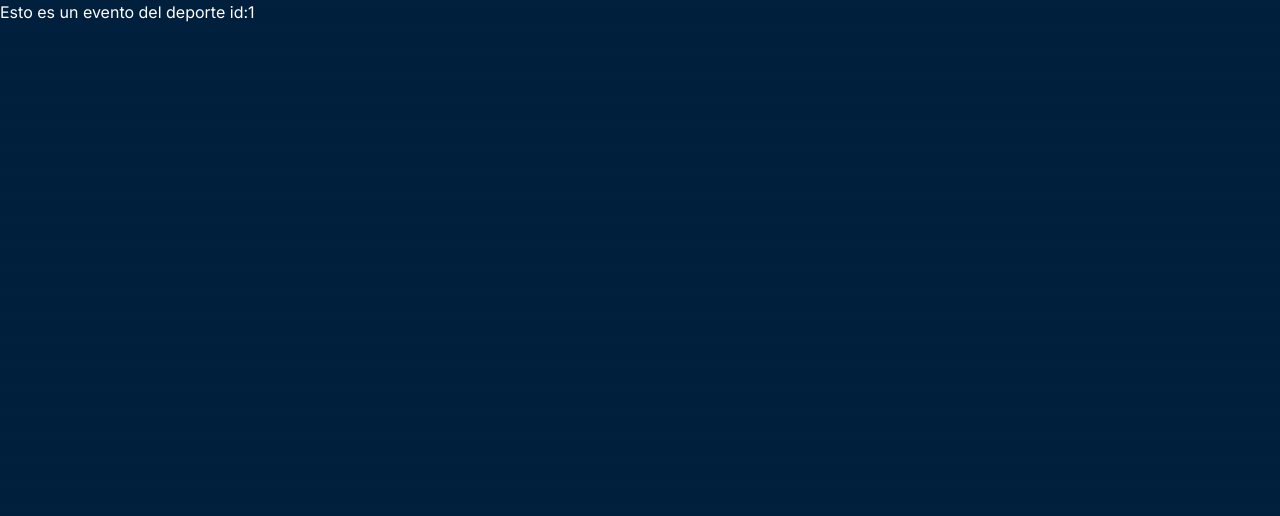
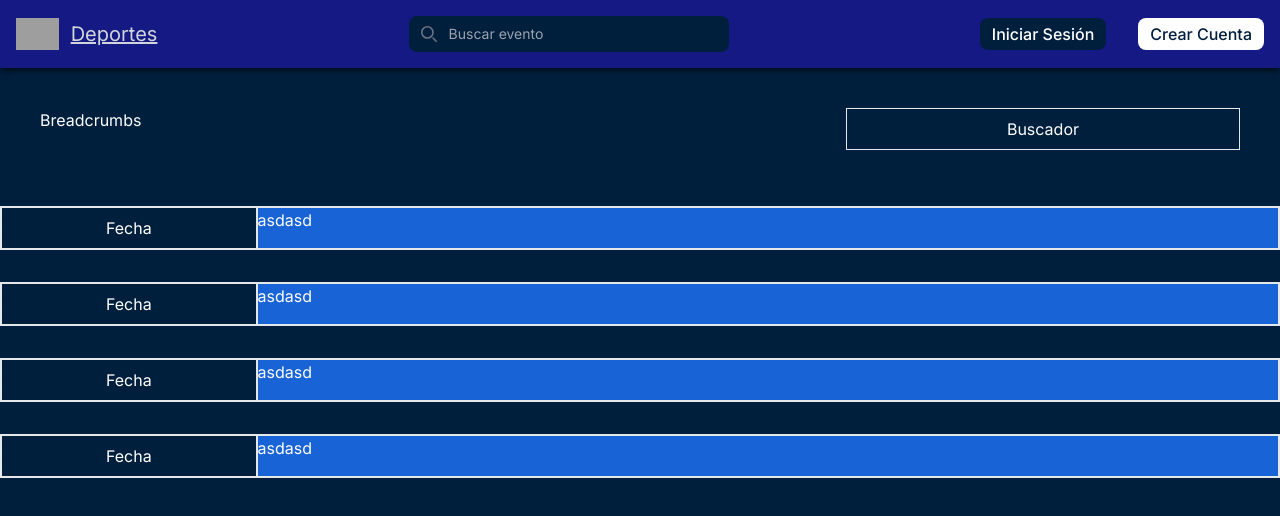
Before and after one commit to NahuelNGomez/Medalgram, a Next.js app in the folder src/frontend/medalgram/: page /sports/1/events in a window 1280 px wide. Shown: the top 516 px of the page. Built offline with nearby package versions, Linux system fonts and the light colour scheme; grey boxes are pictures that could not be loaded.

Commit message:
update event

```diff
--- a/src/frontend/medalgram/src/app/sports/[id]/events/page.tsx
+++ b/src/frontend/medalgram/src/app/sports/[id]/events/page.tsx
@@ -1,3 +1,6 @@
+import NavegationBar from "@/components/NavegationBar";
+import PreviewEvent from "@/components/PreviewEvent";
+
 interface SportProps {
     params: {id: number}
 }
@@ -5,6 +8,18 @@ interface SportProps {
 export default function Page({params: {id}}: SportProps) {
 
     return (
-        <div>Esto es un evento del deporte id:{id}</div>
+        <main className="flex flex-col">
+           <NavegationBar/>
+           <div className="flex flex-wrap justify-between p-10">
+            <p>Breadcrumbs</p>
+            <div className="border p-2 px-40">Buscador</div>
+           </div>
+            <PreviewEvent/>
+            <PreviewEvent/>
+            <PreviewEvent/>
+            <PreviewEvent/>
+        </main>
+
+
     );
 }
--- /dev/null
+++ b/src/frontend/medalgram/src/components/PreviewEvent.tsx
@@ -0,0 +1,10 @@
+export default function PreviewEvent(){
+
+    return (
+        <main className="flex flex-wrap border w-full my-4">
+            <div className="border w-1/5 py-2 flex align-content justify-center">Fecha</div>
+            <div className="border bg-dark2 w-4/5 text-white">asdasd</div>
+            {/* sin terminar */ }
+        </main>
+    )
+}
--- a/src/frontend/medalgram/src/components/Sport.tsx
+++ b/src/frontend/medalgram/src/components/Sport.tsx
@@ -3,8 +3,8 @@ import Link from "next/link";
 interface componentsArgs {
     title: string;
     description: string;
-  }
-export default function Sport({title, description}: componentsArgs) {
+}
+export default function Sport({ title, description }: componentsArgs) {
 
     const sportId = 1; // Modificable con la id del deporte - request api
 
@@ -12,11 +12,13 @@ export default function Sport({title, description}: componentsArgs) {
         <article className="col-span-1 border">
             <div className="flex justify-center items-center bg-dark1 w-full text-s p-2"><h3>{title}</h3></div>
             <div className="bg-dark3 w-full flex flex-col justify-center text-xs items-center"><p className="text-black p-3">{description}</p>
-                <div className="flex flex-wrap justify-center items-center px-8 py-0.5 rounded-3xl text-xs text-gray-300 text-xl bg-dark1"><Link href={`/sports/${sportId}/events`} className="nav-link link-body-emphasis active" aria-current="page">Ver carreras</Link>
-                    <svg className="pl-3 w-6 text-white" fill="none" viewBox="0 0 24 24" stroke="currentColor">
-                        <path strokeLinecap="round" strokeLinejoin="round" strokeWidth="2" d="M14 5l7 7m0 0l-7 7m7-7H3" />
-                    </svg>
+                <Link href={`/sports/${sportId}/events`} className="nav-link link-body-emphasis active" aria-current="page">
+                    <div className="flex flex-wrap justify-center items-center px-8 py-0.5 rounded-3xl text-xs text-gray-300 text-xl bg-dark1">Ver carreras
+                        <svg className="pl-3 w-6 text-white" fill="none" viewBox="0 0 24 24" stroke="currentColor">
+                            <path strokeLinecap="round" strokeLinejoin="round" strokeWidth="2" d="M14 5l7 7m0 0l-7 7m7-7H3" />
+                        </svg>
                     </div>
+                </Link>
             </div>
 
         </article>
```
